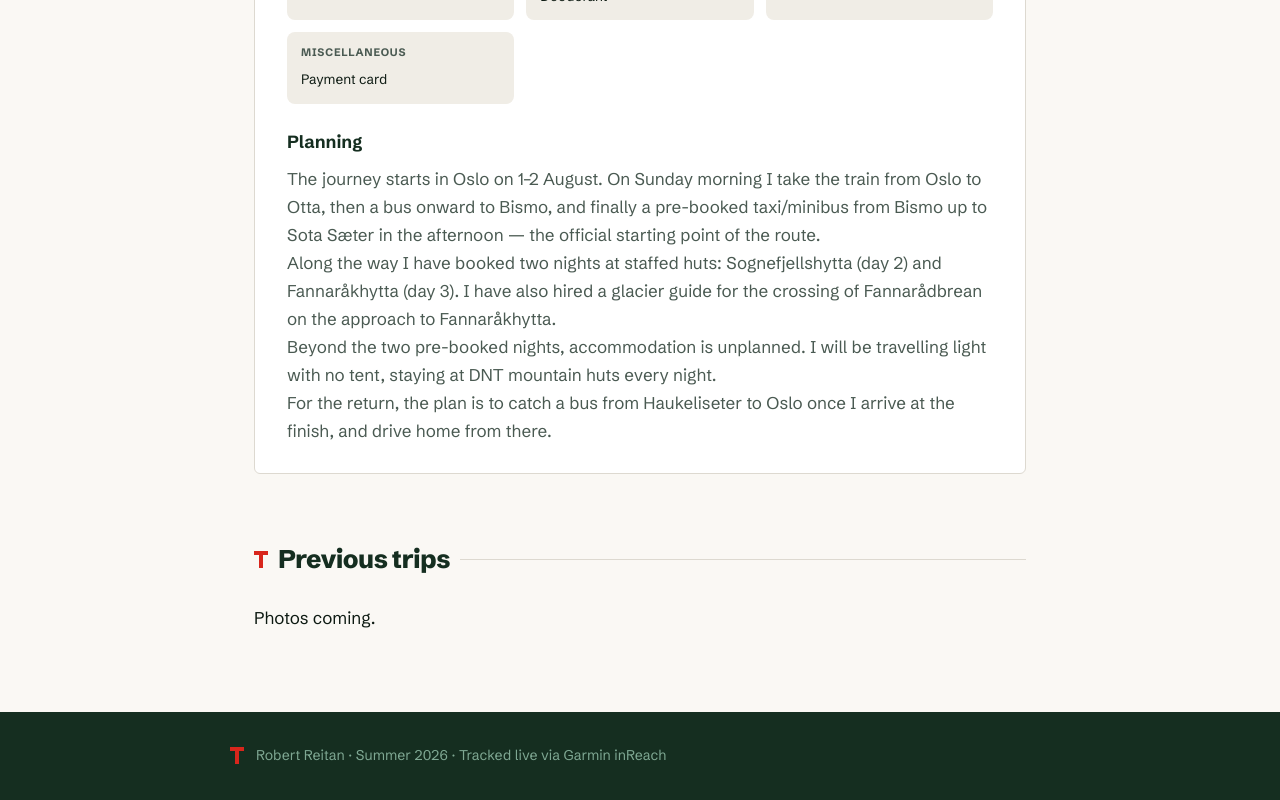
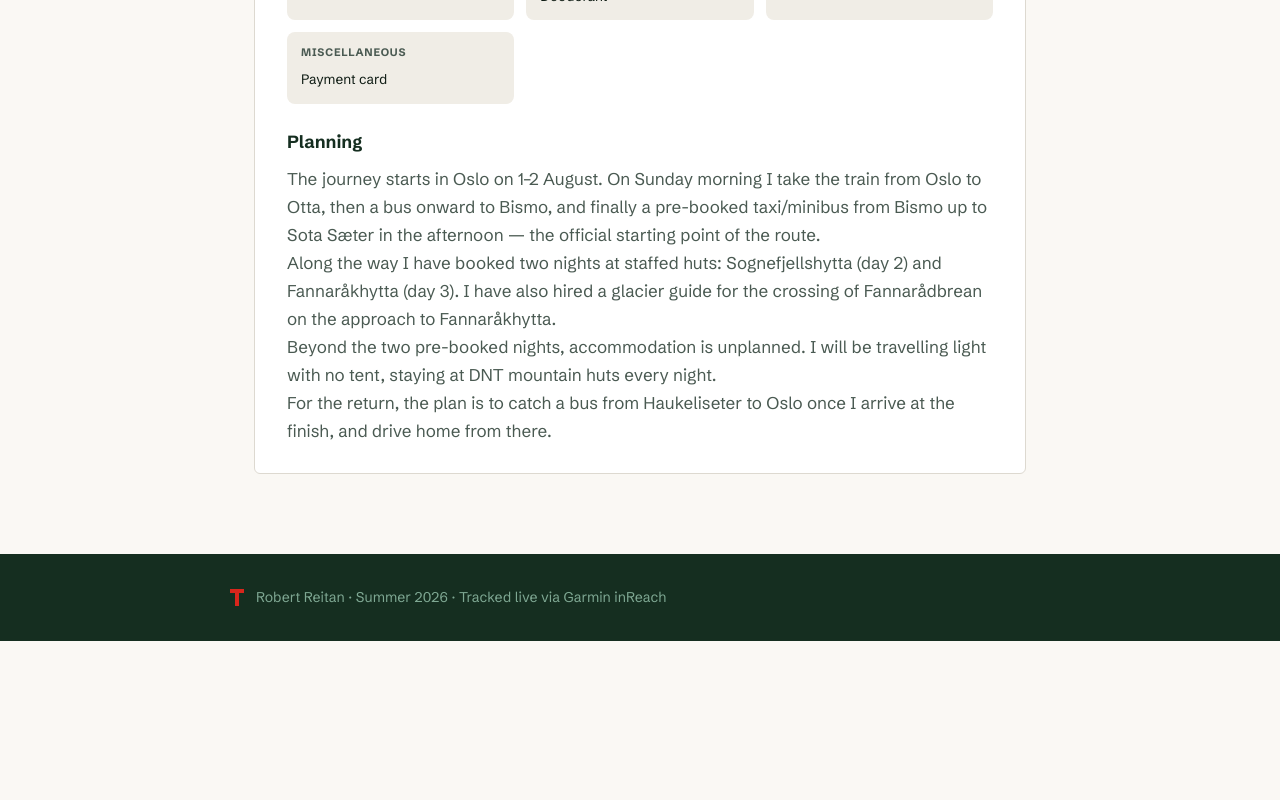
Before and after one commit to reitanr/massiv, a React (Vite) app: page / in a window 1280 px wide. Shown: the part 6235-7035 px from the top of the page. After the commit the page ends 6876 px from the top, so only its background shows below. Built offline with nearby package versions, Linux system fonts and the light colour scheme; no server answers; the database is empty.

Commit message:
Remove PreviousTrips section from main page

```diff
--- a/src/App.jsx
+++ b/src/App.jsx
@@ -75,7 +75,6 @@ export default function App() {
           <LiveMap />
           <Stages />
           <Preparations />
-          <PreviousTrips />
         </div>
       </main>
 
```
